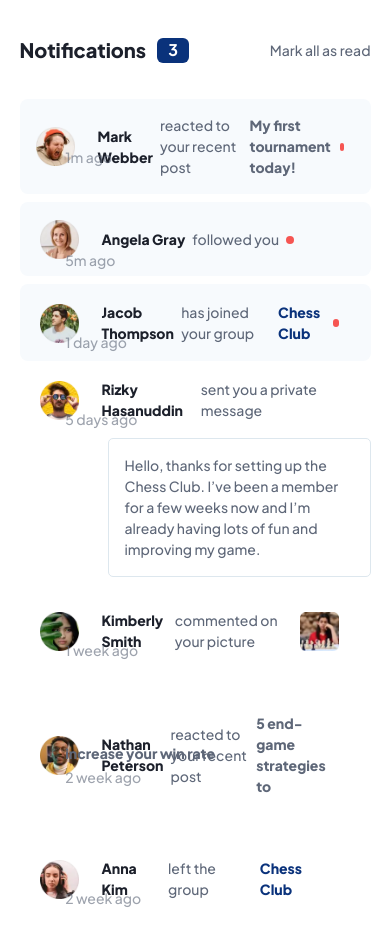
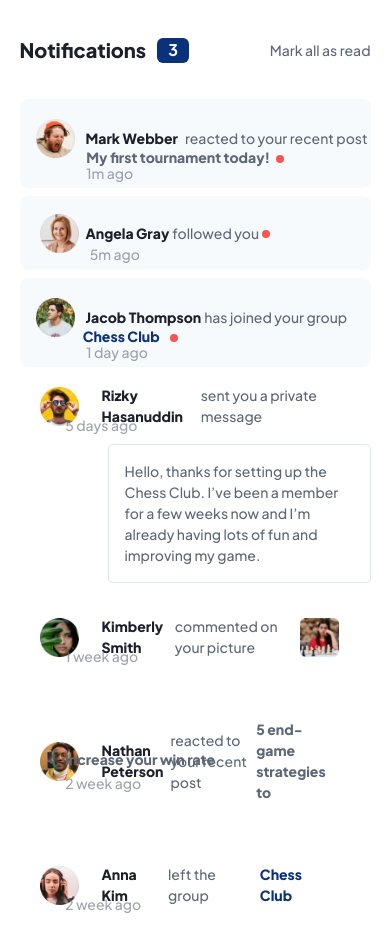
Before and after one commit to BYCODDE/React-notifications-page, a React (Vite) app: page / in a window 390 px wide. Built offline with nearby package versions, Linux system fonts and the light colour scheme.

Commit message:
new commit!

```diff
--- a/src/components/markedComments/Marked.jsx
+++ b/src/components/markedComments/Marked.jsx
@@ -5,51 +5,52 @@ import img3 from "/images/avatar-jacob-thompson.webp";
 export default function Marked() {
   return (
     <section className="mt-[31px]">
-      <div className=" md:pt-[16px] md:pb-[16px] md:pl-[16px] md:pr-[27px]  md:text-[14px]  text-[16px] gap-[7px] relative flex justify-start items-center rounded-[8px] bg-snow pt-[18px] pb-[17px] pl-[20px] pr-[32px]">
+      <div className=" md:h-[89px] md:relative  md:whitespace-nowrap  md:pt-[5px] md:pb-[16px] md:pl-[16px] md:pr-[22px]  md:text-[14px]  text-[16px] gap-[7px] relative flex justify-start items-center rounded-[8px] bg-snow pt-[18px] pb-[17px] pl-[20px] pr-[32px]">
         <img
           src={img1}
           alt="first_img"
-          className=" md:w-[39px] md:h-[39px]   mr-4 w-[45px] h-[45px]"
+          className=" md:mr-1  md:w-[39px] md:h-[39px]   mr-4 w-[45px] h-[45px]"
         />
         <span className=" md:text-[14px]   text-very-dark-grey-blue  font-extrabold	  custom-font-style hover:text-blue-1 cursor-pointer">
           Mark Webber
         </span>{" "}
         reacted to your recent post{" "}
-        <span className="    dark-grey-blue  font-extrabold	  custom-font-style hover:text-blue-1 cursor-pointer">
+        <span className="md:absolute md:top-12 md:left-[19%]    dark-grey-blue  font-extrabold	  custom-font-style hover:text-blue-1 cursor-pointer">
           My first tournament today!
         </span>
-        <div className="   w-[8px] h-[8px] bg-red-2 rounded "></div>
-        <span className="absolute top-12 left-[13%] font-medium opacity-60 grey-blue">
+        <div className=" md:absolute md:left-[73%] md:top-[3.5rem]  w-[8px] h-[8px] bg-red-2 rounded "></div>
+        <span className=" md:top-[4rem] md:left-[19%] absolute top-[2rem] left-[13%] font-medium opacity-60 grey-blue">
           1m ago{" "}
         </span>
       </div>
-      <div className="   relative my-[8px] gap-[7px]  flex justify-start items-center rounded-[8px] bg-snow pt-[18px] pb-[17px] pl-[20px] pr-[32px]">
+      <div className=" md:gap-[3px] relative my-[8px] gap-[7px]  flex justify-start items-center rounded-[8px] bg-snow pt-[18px] pb-[17px] pl-[20px] pr-[32px]">
         <img
           src={img2}
-          className="md:w-[39px] md:h-[39px]   mr-4  w-[45px] h-[45px]"
+          className="md:mr-1    md:w-[39px] md:h-[39px]   mr-4  w-[45px] h-[45px]"
         ></img>
         <span className=" md:text-[14px]  text-very-dark-grey-blue text-[15px] font-extrabold	  custom-font-style hover:text-blue-1 cursor-pointer">
           Angela Gray
         </span>{" "}
-        followed you <div className="w-[8px] h-[8px] bg-red-2 rounded "></div>
-        <span className=" absolute top-12 left-[13%]   font-medium opacity-60	grey-blue">
+        followed you{" "}
+        <div className="mg:ml-[5px] w-[8px] h-[8px] bg-red-2 rounded "></div>
+        <span className=" md:top-[3rem] md:left-[20%]   absolute top-12 left-[13%]   font-medium opacity-60	grey-blue">
           5m ago{" "}
         </span>
       </div>
-      <div className="   relative   gap-[7px]  flex justify-start items-center rounded-[8px] bg-snow pt-[18px] pb-[17px] pl-[20px] pr-[32px]">
+      <div className="md:pt-[5px] md:pb-[16px] md:pl-[16px] md:pr-[22px] md:gap-[3px] md:whitespace-nowrap md:h-[89px]    relative   gap-[7px]  flex justify-start items-center rounded-[8px] bg-snow pt-[18px] pb-[17px] pl-[20px] pr-[32px]">
         <img
           src={img3}
-          className=" md:w-[39px] md:h-[39px]  mr-4  w-[45px] h-[45px]"
+          className=" md:mr-[0.5rem]  md:w-[39px] md:h-[39px]  mr-4  w-[45px] h-[45px]"
         ></img>
         <span className=" md:text-[14px]  text-very-dark-grey-blue text-[15px] font-extrabold	  custom-font-style hover:text-blue-1 cursor-pointer">
           Jacob Thompson
         </span>{" "}
         has joined your group
-        <span className=" text-blue-1  font-extrabold	 cursor-pointer">
+        <span className="md:top-12 md:left-[18%]    md:absolute text-blue-1  font-extrabold	 cursor-pointer">
           Chess Club
         </span>
-        <div className="w-[8px] h-[8px] bg-red-2 rounded "></div>
-        <span className=" absolute top-12 left-[13%]  font-medium opacity-60	grey-blue">
+        <div className=" md:top-[3.5rem] md:left-[43%]   md:absolute  w-[8px] h-[8px] bg-red-2 rounded "></div>
+        <span className=" md:left-[19%] md:top-[4rem]  absolute top-12 left-[13%]  font-medium opacity-60	grey-blue">
           {" "}
           1 day ago{" "}
         </span>
```
